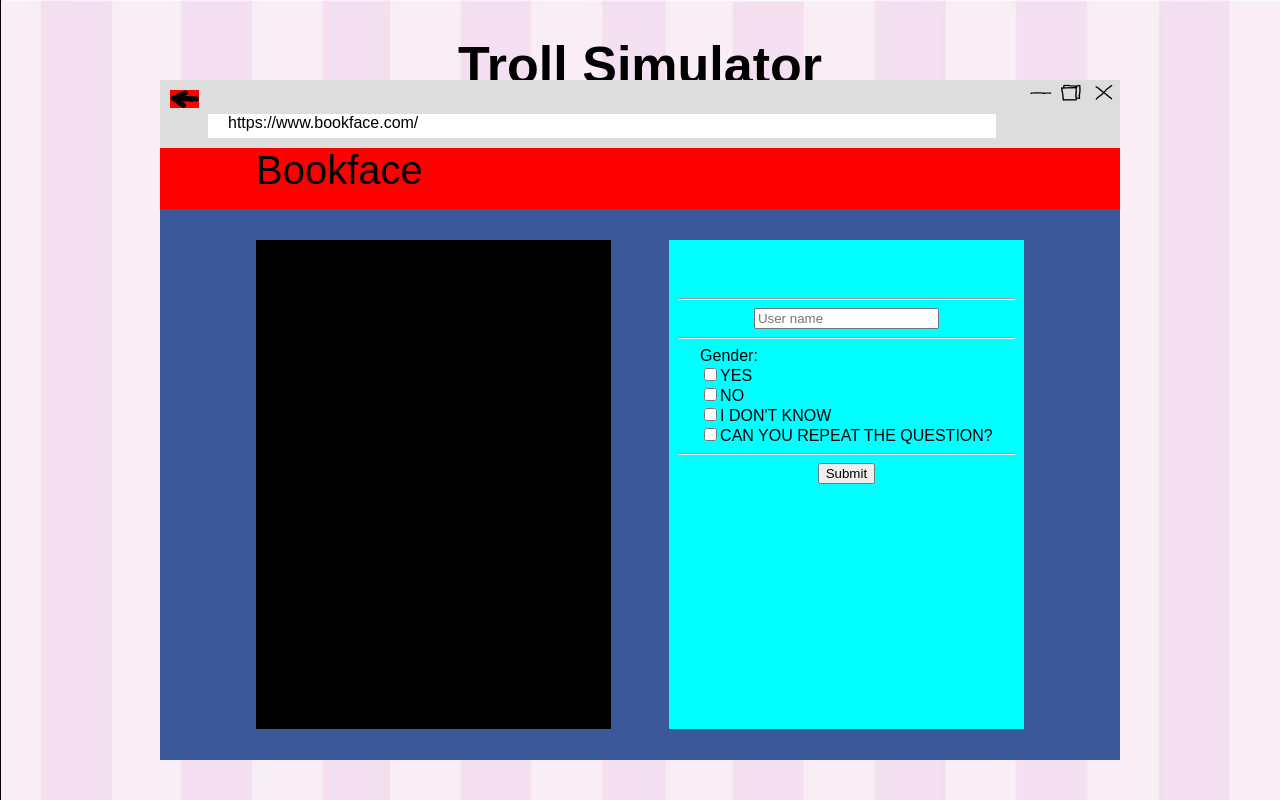
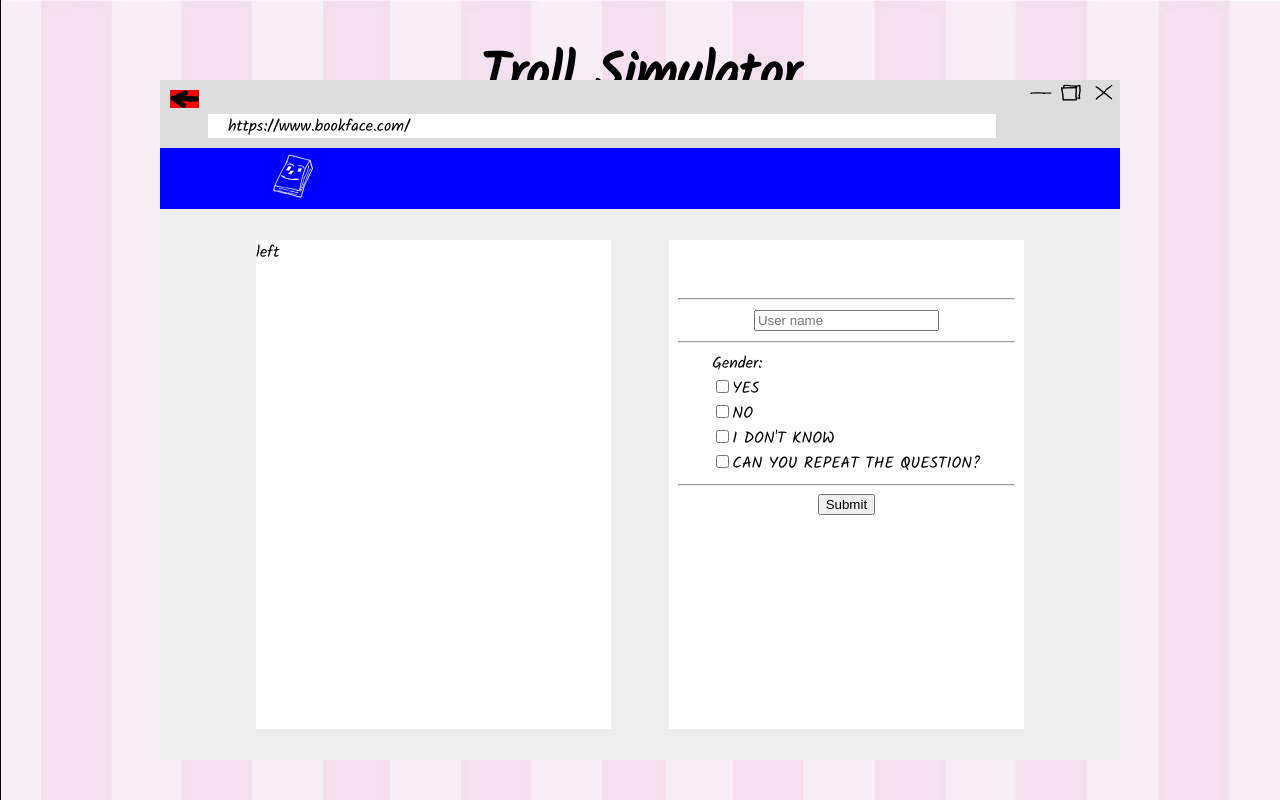
Before and after one commit to perblawiik/the-cake, a React (Create React App) app: page / in a window 1280 px wide. Built offline with nearby package versions, Linux system fonts and the light colour scheme.

Commit message:
CSS it up

```diff
--- a/public/index.html
+++ b/public/index.html
@@ -3,6 +3,7 @@
   <head>
     <meta charset="utf-8">
     <meta name="viewport" content="width=device-width, initial-scale=1, shrink-to-fit=no">
+    <link href="https://fonts.googleapis.com/css?family=Indie+Flower|Pacifico|Gloria+Hallelujah|Kalam" rel="stylesheet">
     <title>The Cake Project</title>
   </head>
   <body>
--- a/src/css/App.css
+++ b/src/css/App.css
@@ -2,4 +2,5 @@
 body {
   background: url("../img/pink-stripes.jpg") no-repeat center center fixed;
   background-size: 100% 100%;
+  font-family: 'Kalam', sans-serif;
 }
--- a/src/css/LoginPage.css
+++ b/src/css/LoginPage.css
@@ -1,5 +1,5 @@
 .topbar {
-            background-color: red;
+            background-color: blue;
             position: absolute;
             width: 100%;
             height: 10%;
@@ -8,21 +8,25 @@
             text-indent: 10%;
         }
 
+.bookfaceTitle{
+	color: white;
+}
+
 .leftlogin {
-		    background-color: black;
+		    background-color: white;
 		    position: absolute;
-		    left: 10%;
-		    bottom: 5%;
-		    width: 37%;
-		    height:80%;
+		    left:   10%;
+		    bottom:  5%;
+		    width:  37%;
+		    height: 80%;
 		}
 
 .rightlogin {
-		    background-color: cyan;
+		    background-color: white;
 		    position: absolute;
-		    right: 10%;
-		    bottom: 5%;
-		    width: 37%;
+		    right:  10%;
+		    bottom:  5%;
+		    width:  37%;
 		    height: 80%;
 		    display: flex;
 		    flex-direction: column;
@@ -30,6 +34,10 @@
 		    justify-content: flex-start;
 
 		}
+
+		table, th, td {
+    border: 1px solid black;
+}
 
 .playerNameTextBox {
 
@@ -58,3 +66,23 @@
 .namestyle {
 		    top: 10%;
 		}
+.bookfaceLogo{
+	width: 70px;
+	height: 70px;
+	padding: 0;
+	margin: 0;
+}
+
+.theTable {
+
+	height: auto;
+
+}
+
+td {
+
+
+	padding: 0;
+	margin: 0;
+
+}
--- a/src/js/classes/GameWindow.js
+++ b/src/js/classes/GameWindow.js
@@ -5,6 +5,7 @@ import LoginPage from './LoginPage.js';
 import BrowserField from './BrowserField';
 import MainPage from './MainPage';
 import Player from './Player';
+
 
 // Global GameState object. Used for setting return value in GameWindow class
 const GameState = {
@@ -44,7 +45,7 @@ class GameWindow extends Component {
 
         // Css style for the game window
         const windowStyle = {
-            backgroundColor: '#3b5998',
+            backgroundColor: '#EEEEEE',
             position: 'absolute',
             margin: 'auto',
             top: '10%',
--- a/src/js/classes/LoginPage.js
+++ b/src/js/classes/LoginPage.js
@@ -20,13 +20,38 @@ class LoginPage extends Component {
         }
     }
 
+    //
+    /* <p className= 'bookfaceTitle'>
+                                Bookface
+                                </p>
+
+<table className='theTable'>
+                        <tr>
+                            <td>
+                                <img className = 'bookfaceLogo' src = {require('../../img/bookface_logo_white.svg')} alt='logo'/>
+                            </td>
+                            <td>
+
+                            </td>
+                        </tr>
+                    </table>
+
+
+
+                                */
+
     render() {
 
         return(
             /*Div with title of page*/
             <div style={{position: 'absolute', width: '100%', height: '90%', top: '10%'}}>
                 <div className = 'topbar'>
-                    Bookface
+
+                    <img className = 'bookfaceLogo' src = {require('../../img/bookface_logo_white.svg')} alt='logo'/>
+                     <p className= 'bookfaceTitle'>
+                        Bookface
+                    </p>
+
                 </div>
 
                 {/*Left div box with information to be added */}
```
Also changed, not shown: src/img/bookface_logo_black.svg (added), src/img/bookface_logo_white.svg (added).
